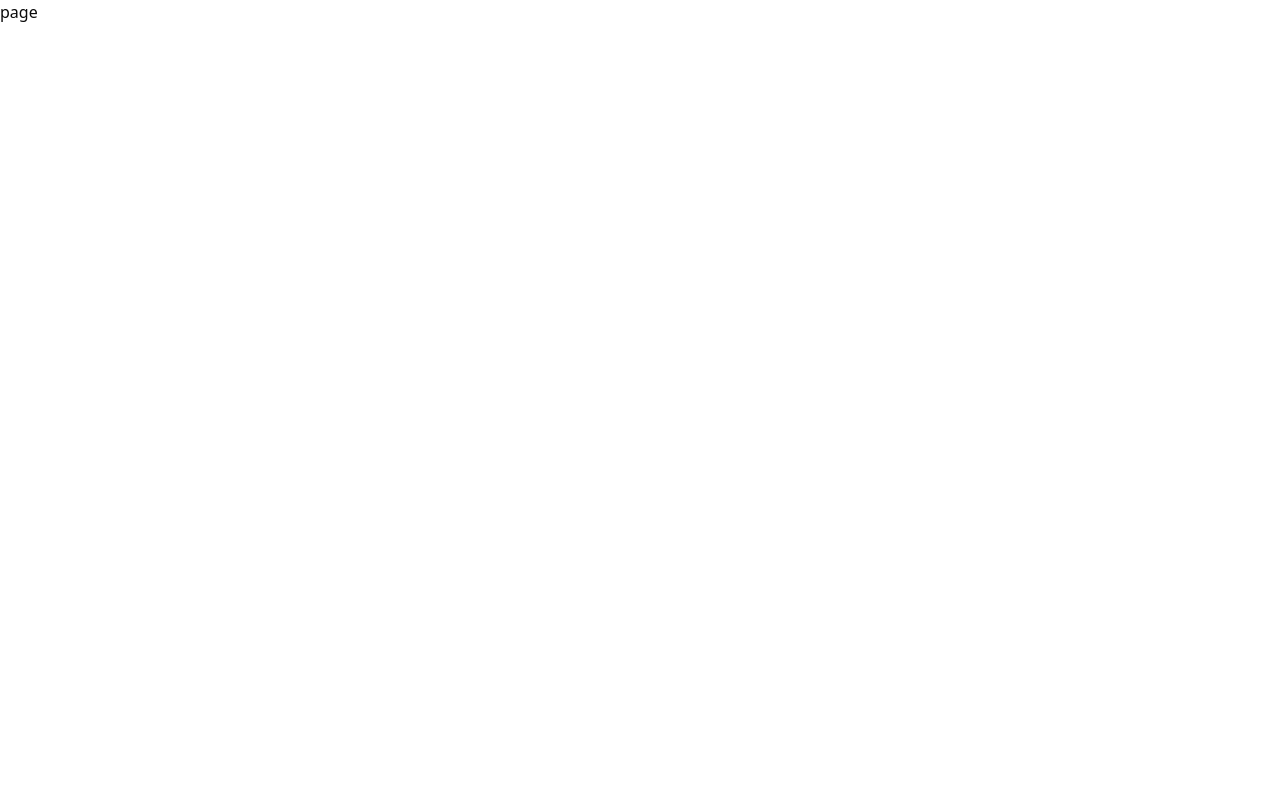
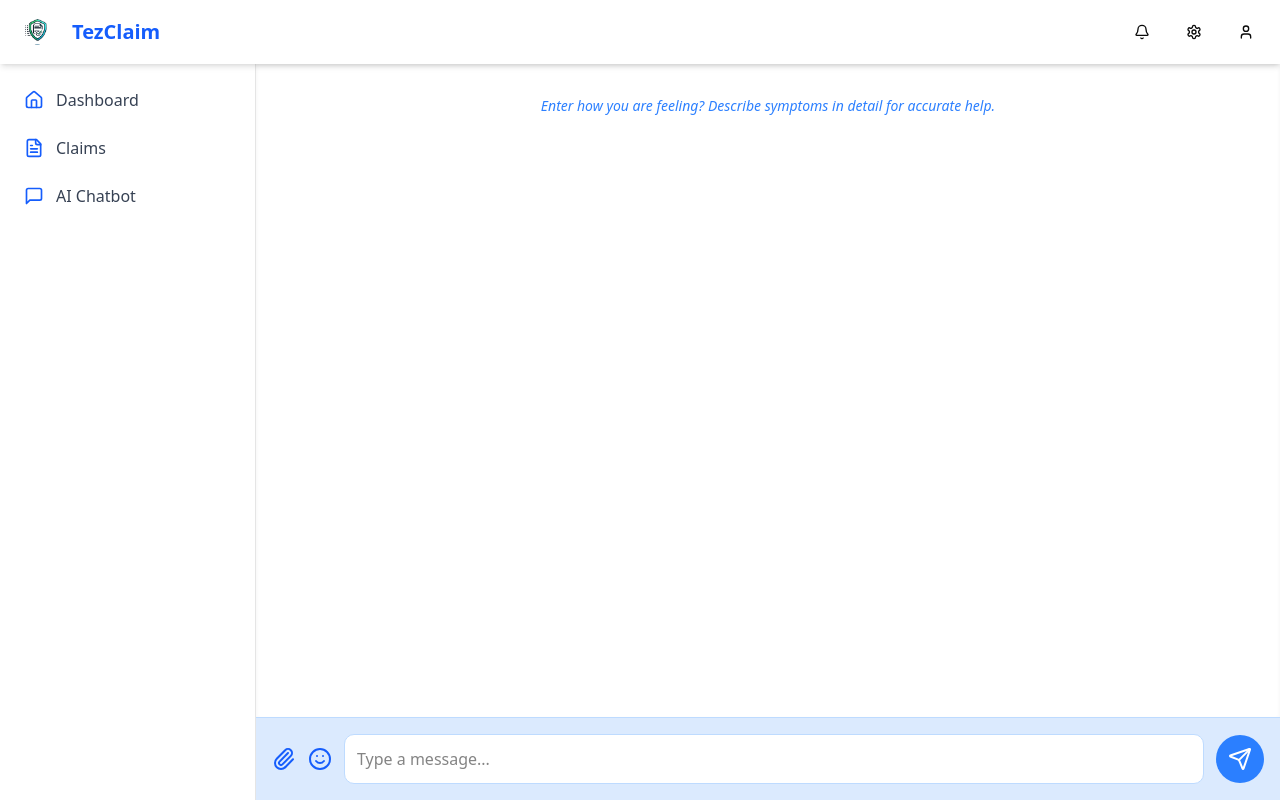
Before and after one commit to 20-HITESH-04/HackVerse_Brogrammers, a Next.js app in the folder my-app/: page /user/chatbot in a window 1280 px wide. Built offline with nearby package versions, Linux system fonts and the light colour scheme.

Commit message:
Timepass

```diff
--- a/my-app/Components/user/Sidebar.jsx
+++ b/my-app/Components/user/Sidebar.jsx
@@ -3,7 +3,7 @@ import Link from 'next/link';
 import { Home, FileText, MessageSquare } from 'lucide-react';
 
 const SIDEBAR_ITEMS = [
-    { name: 'Dashboard', icon: Home, href: '/user/home' },
+    { name: 'Dashboard', icon: Home, href: '/user' },
     { name: 'Claims', icon: FileText, href: '/user/claims' },
     { name: 'AI Chatbot', icon: MessageSquare, href: '/user/chatbot' }
 ];
--- a/my-app/app/user/chatbot/page.jsx
+++ b/my-app/app/user/chatbot/page.jsx
@@ -1,9 +1,74 @@
-import React from 'react'
+"use client";
+import React, { useState } from "react";
+import { Send, Paperclip, Smile } from "lucide-react";
+import { Navbar } from '../../../Components/user/Navbar';
+import { Sidebar } from '../../../Components/user/Sidebar';
 
-function page() {
+const ChatPage = () => {
+  const [message, setMessage] = useState("");
+  const [messages, setMessages] = useState([]);
+
+  const handleSendMessage = () => {
+    if (message.trim()) {
+      setMessages([...messages, { text: message, sender: "user", timestamp: new Date() }]);
+      setMessage("");
+    }
+  };
+
   return (
-    <div>page</div>
-  )
-}
+    <div className="flex flex-col min-h-screen bg-gray-50">
+      <Navbar />
+      <div className="flex relative">
+        <Sidebar />
+        <main className="md:ml-64 mt-16 flex flex-col w-full h-[calc(100vh-4rem)] relative">
+          {/* Chat Messages Area */}
+          <div className="flex-grow overflow-y-auto p-6 space-y-4 bg-white shadow-inner">
+            <div className="text-center text-blue-500 py-2 text-sm italic">
+              Enter how you are feeling? Describe symptoms in detail for accurate help.
+            </div>
+            {messages.map((msg, index) => (
+              <div
+                key={index}
+                className={`flex ${msg.sender === "user" ? "justify-end" : "justify-start"}`}
+              >
+                <div className="max-w-xs md:max-w-sm bg-blue-200 p-3 rounded-lg shadow-md">
+                  <p className="text-blue-900">{msg.text}</p>
+                  <p className="text-xs text-right text-blue-600 mt-1">
+                    {msg.timestamp.toLocaleTimeString([], { hour: "2-digit", minute: "2-digit" })}
+                  </p>
+                </div>
+              </div>
+            ))}
+          </div>
 
-export default page
+          {/* Message Input Area - Fixed to Bottom */}
+          <div className="sticky bottom-0 bg-blue-100 p-4 flex items-center space-x-3 border-t border-blue-200">
+            <button className="text-blue-600 hover:text-blue-800">
+              <Paperclip size={24} />
+            </button>
+            <button className="text-blue-600 hover:text-blue-800">
+              <Smile size={24} />
+            </button>
+            <div className="flex-grow">
+              <input
+                type="text"
+                value={message}
+                onChange={(e) => setMessage(e.target.value)}
+                placeholder="Type a message..."
+                className="w-full p-3 rounded-lg bg-white border border-blue-200 focus:outline-none focus:ring-2 focus:ring-blue-400"
+              />
+            </div>
+            <button
+              onClick={handleSendMessage}
+              className="bg-blue-500 text-white p-3 rounded-full hover:bg-blue-600 transition-colors"
+            >
+              <Send size={24} />
+            </button>
+          </div>
+        </main>
+      </div>
+    </div>
+  );
+};
+
+export default ChatPage;
```
Also changed, not shown: my-app/Components/Car_Insurance/CarDamage.jsx (line endings or trailing spaces).
